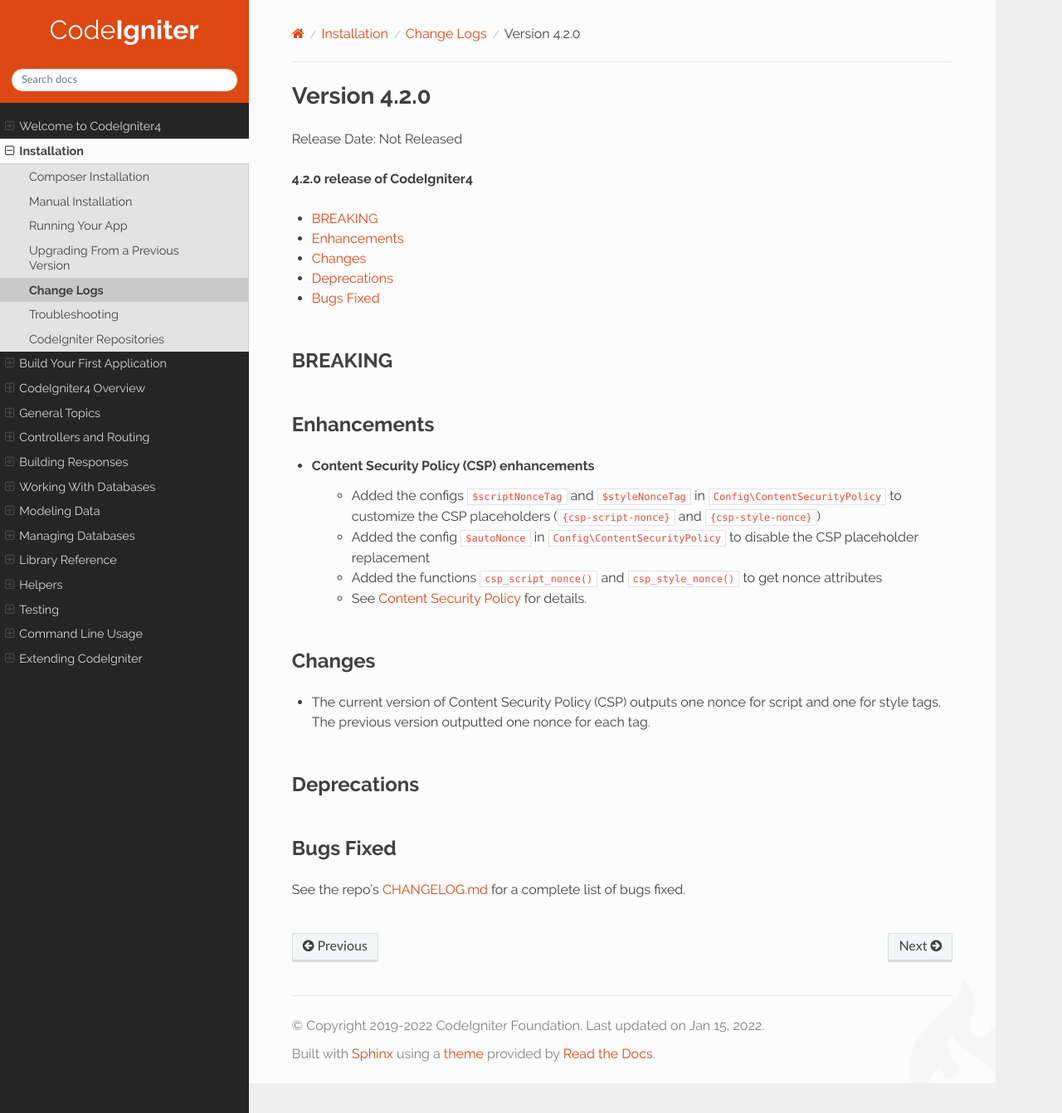
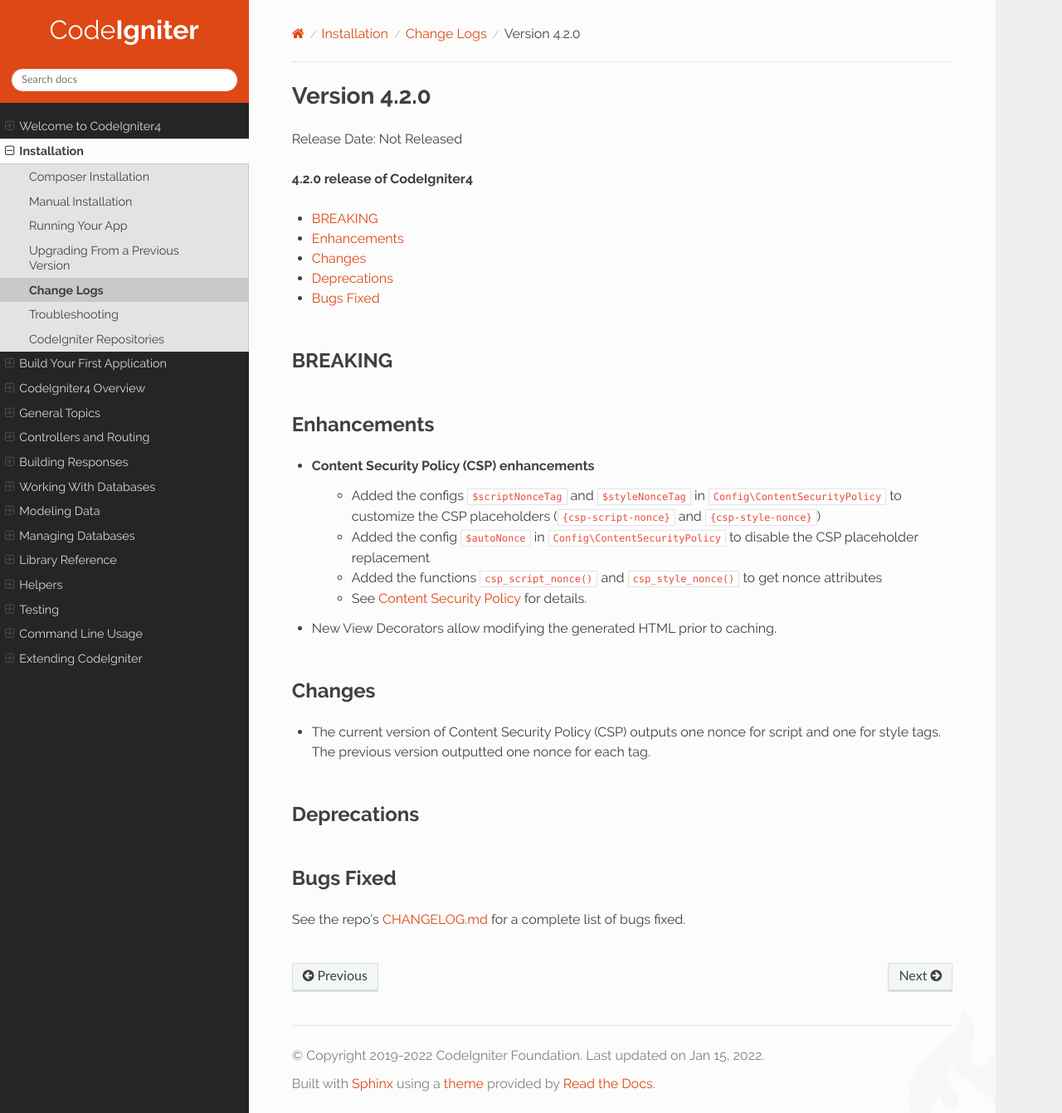
Before and after one commit to NEKOGET/ci4_user_guide_src, a Sphinx documentation site: the page built from source/changelogs/v4.2.0.rst, in a window 1280 px wide and 1342 px high. Shown: the whole window at 83% size. Built offline with Sphinx 7.4.7 and the Read the Docs theme 2.0.0, drawn with Linux system fonts in a browser that asks for light colours.

Commit message:
Added to changelog

```diff
--- a/source/changelogs/v4.2.0.rst
+++ b/source/changelogs/v4.2.0.rst
@@ -22,6 +22,7 @@ Enhancements
     - Added the config ``$autoNonce`` in ``Config\ContentSecurityPolicy`` to disable the CSP placeholder replacement
     - Added the functions ``csp_script_nonce()`` and ``csp_style_nonce()`` to get nonce attributes
     - See :ref:`content-security-policy` for details.
+- New View Decorators allow modifying the generated HTML prior to caching.
 
 Changes
 *******
```
